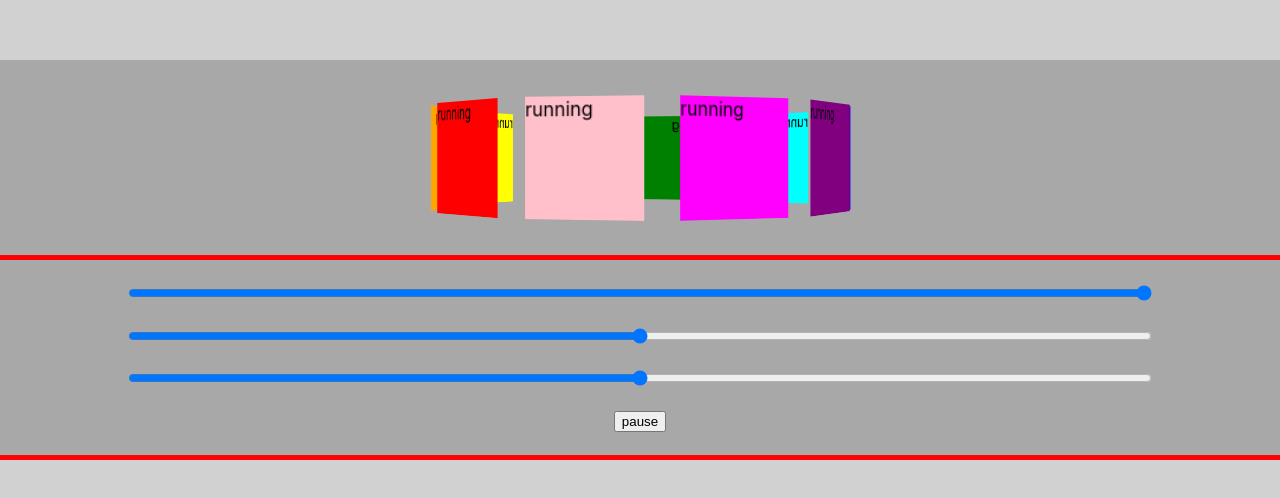
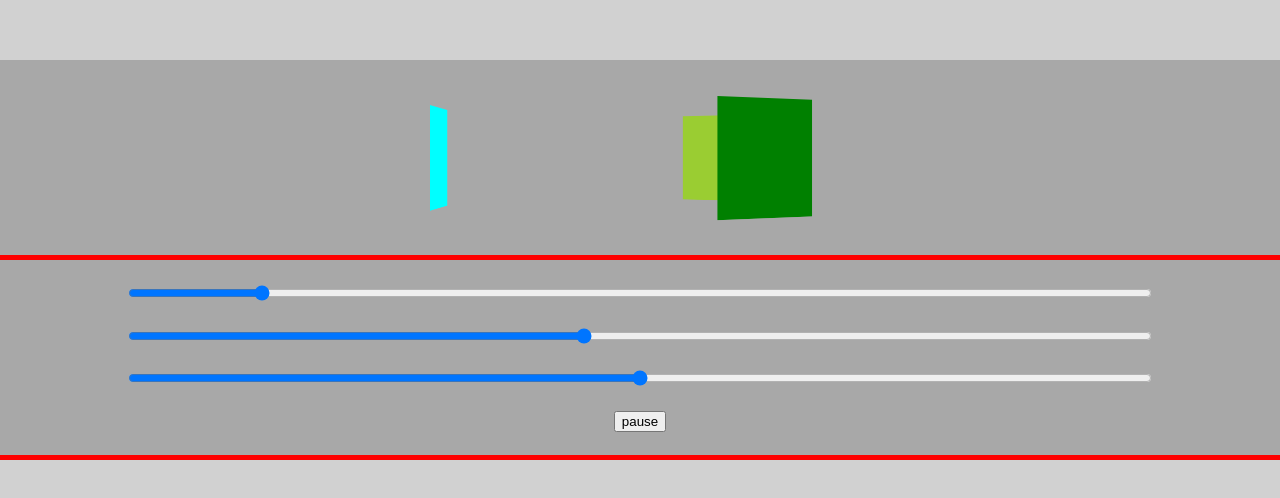
Before and after one commit to wystler/css-animated-carousel, a React (Create React App) app: page / in a window 1280 px wide. Shown: the part 140-638 px from the top of the page. Built offline with nearby package versions, Linux system fonts and the light colour scheme.

Commit message:
add rotationTime slide to change speed of animation

```diff
--- a/src/Carousel.jsx
+++ b/src/Carousel.jsx
@@ -3,9 +3,9 @@ import { Slide } from "./Slide.jsx"
 
 export const Carousel = () => {
 
-    const rotationTime = 5
     const colours = ["red", "orange", "yellow", "yellowgreen", "green", "cyan", "blue", "purple", "magenta", "pink"]
-    const [numberOfSlides, setNumberOfSlides] = useState(10)
+    const [numberOfSlides, setNumberOfSlides] = useState(3)
+    const [rotationTime, setRotationTime] = useState(5)
     const [slideContents, setSlideContents] = useState(colours)
     const [paused, setPaused] = useState("running")
 
@@ -17,7 +17,7 @@ export const Carousel = () => {
                     return <Slide
                         key={index}
                         index={index}
-                        rotationTime={rotationTime}
+                        rotationTime={(11-rotationTime)/2}
                         numberOfSlides={numberOfSlides}
                         slideContents={slideContents}
                         animationPlayState={paused}
@@ -36,7 +36,18 @@ export const Carousel = () => {
                         setNumberOfSlides(+event.target.value)
                     }}
                 ></input>
-                <input className="inputRange" type="range"></input>
+
+                <input
+                    className="inputRange rotationTime"
+                    type="range"
+                    min="1"
+                    max="10"
+                    value={rotationTime}
+                    onChange={(event) => {
+                        setRotationTime(+event.target.value)
+                    }}
+                ></input>
+
                 <input className="inputRange" type="range"></input>
                 <button
                     onClick={() => {
--- a/src/Slide.jsx
+++ b/src/Slide.jsx
@@ -25,7 +25,7 @@ export const Slide = (props) => {
             animationPlayState:animationPlayState,
             backgroundColor:slideContents[(index+(count*numberOfSlides))%slideContents.length]
         }}
-        >{animationPlayState}
+        >
     </div>
     )
 }
```
